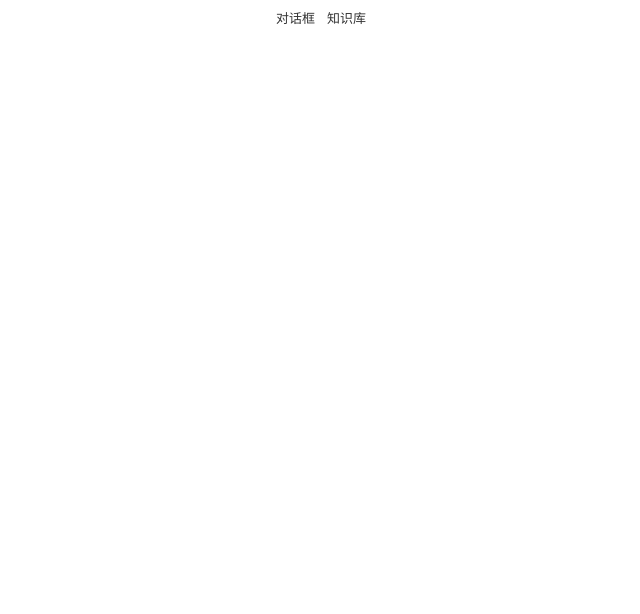
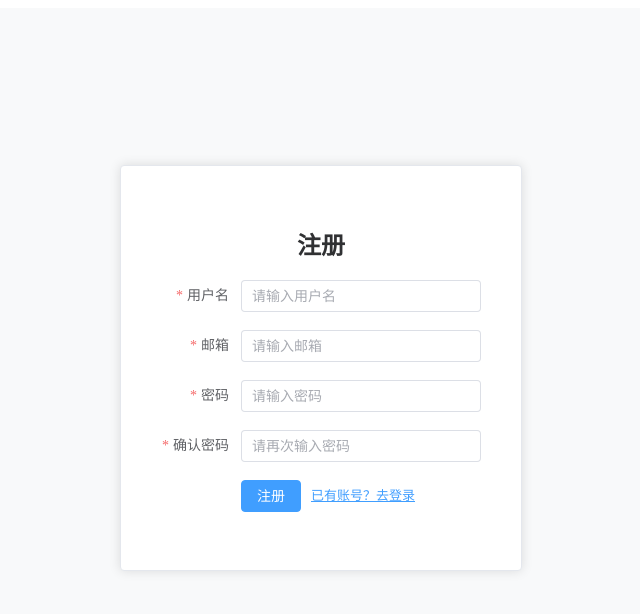
Before and after one commit to chq3272991/ai-chat-ui, a Vue app: page /register in a window 1280 px wide. Before the commit this address had no page. Shown: the top 614 px of the page, without its empty margins (319-959 px from the left). Built offline with nearby package versions, Linux system fonts and the light colour scheme.

Commit message:
input: 新增用户登录

```diff
--- a/src/App.vue
+++ b/src/App.vue
@@ -1,11 +1,18 @@
 <template>
   <div class="header-container">
     <!-- 极简 header -->
-    <header class="flex items-center px-2 py-1 border-b flex-shrink-0 bg-white header-p">
+    <header
+      v-if="showHeader"
+      class="flex items-center px-2 py-1 border-b flex-shrink-0 bg-white header-p"
+    >
       <nav class="flex gap-1">
         <router-link to="/" class="tab-btn">对话框</router-link>
         <router-link to="/kb" class="tab-btn">知识库</router-link>
       </nav>
+      <div v-if="isLoggedIn" class="ml-auto flex items-center gap-2">
+        <span>{{ username }}</span>
+        <el-button type="text" @click="logout">退出</el-button>
+      </div>
     </header>
 
     <!-- 路由内容区域，占满剩余空间 -->
@@ -16,7 +23,23 @@
 </template>
 
 <script setup lang="ts">
-// 顶层只做导航容器
+import { computed } from "vue"; // ✅ 需要加上
+import { useUserStore } from "@/stores/user";
+import { useRouter, useRoute } from "vue-router";
+const userStore = useUserStore();
+const router = useRouter(); // 用于跳转
+const route = useRoute(); // 获取当前路由信息，比如 path
+
+const isLoggedIn = computed(() => userStore.isLoggedIn);
+const username = computed(() => userStore.username);
+
+// 当在登录页或注册页时隐藏顶部导航
+const showHeader = computed(() => !["/login", "/register"].includes(route.path));
+
+function logout() {
+  userStore.logout();
+  router.push("/login");
+}
 </script>
 
 <style scoped>
--- a/src/router/index.ts
+++ b/src/router/index.ts
@@ -1,8 +1,13 @@
 import { createRouter, createWebHistory } from 'vue-router'
 import ChatPage from '../views/ChatPage.vue'
 import KnowledgeBase from '../views/KnowledgeBase.vue'
+import Login from '../views/Login.vue'
+import Register from '../views/Register.vue'
+import { useUserStore } from "@/stores/user";
 
 const routes = [
+    { path: "/login", name: "Login", component: Login },
+    { path: "/register", name: "Register", component: Register },
     { path: '/', name: 'chat', component: ChatPage },
     { path: '/kb', name: 'knowledge-base', component: KnowledgeBase }
 ]
@@ -12,4 +17,25 @@ const router = createRouter({
     routes,
 })
 
+// 全局路由守卫
+router.beforeEach((to, _from, next) => {
+
+    const userStore = useUserStore();
+
+    // 登录页和注册页不检查登录
+    if (to.path === "/login" || to.path === "/register") {
+        next();
+        return;
+    }
+
+    // 其他页面必须登录
+    if (!userStore.isLoggedIn) {
+        next("/login");
+    } else {
+        next();
+    }
+
+});
+
+
 export default router
--- /dev/null
+++ b/src/stores/user.ts
@@ -0,0 +1,70 @@
+// src/stores/user.ts
+import { defineStore } from "pinia";
+import axios from "axios";
+
+export const useUserStore = defineStore("user", {
+    state: () => ({
+        token: localStorage.getItem("token") || "",
+        username: localStorage.getItem("username") || "",
+    }),
+    getters: {
+        isLoggedIn: (state) => !!state.token,
+    },
+    actions: {
+        /**
+         * 登录
+         */
+        async loginApi(username: string, password: string) {
+            try {
+                const res = await axios.post("/api/user/login", {
+                    username,
+                    password,
+                }, {
+                    headers: { "Content-Type": "application/json" },
+                });
+
+                if (res.data.success && res.data.data) {
+                    this.token = res.data.data; // token 在 data
+                    this.username = username;
+                    localStorage.setItem("token", this.token);
+                    localStorage.setItem("username", this.username);
+                    return true;
+                } else {
+                    throw new Error(res.data.message || "登录失败");
+                }
+            } catch (err: any) {
+                throw new Error(err.message || "网络错误");
+            }
+        },
+
+        /**
+         * 注册
+         */
+        async registerApi(username: string, password: string, email: string) {
+            try {
+                const res = await axios.post("/api/user/register", {
+                    username,
+                    password,
+                    email,
+                }, {
+                    headers: { "Content-Type": "application/json" },
+                });
+
+                if (res.data.success && res.data.data) {
+                    return true; // 注册成功
+                } else {
+                    throw new Error(res.data.message || "注册失败");
+                }
+            } catch (err: any) {
+                throw new Error(err.message || "网络错误");
+            }
+        },
+
+        logout() {
+            this.token = "";
+            this.username = "";
+            localStorage.removeItem("token");
+            localStorage.removeItem("username");
+        },
+    },
+});
--- /dev/null
+++ b/src/views/Login.vue
@@ -0,0 +1,90 @@
+<template>
+  <div class="auth-container">
+    <el-card class="auth-card">
+      <h2>登录</h2>
+      <el-form :model="form" @submit.prevent="handleLogin">
+        <el-form-item label="用户">
+          <el-input v-model="form.username" placeholder="请输入用户名/邮箱" />
+        </el-form-item>
+        <el-form-item label="密码">
+          <el-input type="password" v-model="form.password" placeholder="请输入密码" />
+        </el-form-item>
+
+        <!-- 登录按钮居中 -->
+        <el-form-item class="login-button-item">
+          <div class="form-actions">
+            <el-button type="primary" @click="handleLogin">登录</el-button>
+            <router-link to="/register" class="switch-link">没有账号？去注册</router-link>
+          </div>
+        </el-form-item>
+      </el-form>
+    </el-card>
+  </div>
+</template>
+
+<script setup lang="ts">
+import { reactive } from "vue";
+import { useRouter } from "vue-router";
+import { useUserStore } from "@/stores/user";
+import { ElMessage } from "element-plus";
+
+const router = useRouter();
+const userStore = useUserStore();
+
+const form = reactive({
+  username: "",
+  password: "",
+});
+
+async function handleLogin() {
+  if (form.username && form.password) {
+    // TODO: 调用后端登录接口
+    try {
+      await userStore.loginApi(form.username, form.password);
+      ElMessage.success("登录成功");
+      router.push("/");
+    } catch (err: any) {
+      ElMessage.error(err.message);
+    }
+  } else {
+    alert("请输入用户名和密码");
+  }
+}
+</script>
+
+<style scoped>
+.auth-container {
+  display: flex;
+  justify-content: center;
+  align-items: center;
+  height: 90vh;
+  background: #f8f9fa;
+}
+
+.auth-card {
+  width: 360px;
+  padding: 20px;
+}
+
+/* 移除表单项的默认边距，确保居中不受影响 */
+.login-button-item {
+  margin: 0 !important;
+  padding: 0 !important;
+  display: flex;
+  justify-content: center;
+}
+
+/* 登录按钮居中样式 */
+.form-actions {
+  display: flex;
+  justify-content: center; /* 水平居中 */
+  align-items: center; /* 垂直居中 */
+  gap: 10px; /* 按钮和链接间距 */
+  width: 100%; /* 确保占满父容器宽度 */
+}
+
+.switch-link {
+  font-size: 13px;
+  color: #409eff;
+}
+</style>
--- /dev/null
+++ b/src/views/Register.vue
@@ -0,0 +1,148 @@
+<template>
+  <div class="auth-container">
+    <el-card class="auth-card">
+      <h2>注册</h2>
+      <el-form
+        :model="form"
+        :rules="rules"
+        ref="registerFormRef"
+        label-width="80px"
+        @submit.prevent="handleRegister"
+      >
+        <el-form-item label="用户名" prop="username">
+          <el-input v-model="form.username" placeholder="请输入用户名" />
+        </el-form-item>
+
+        <el-form-item label="邮箱" prop="email">
+          <el-input v-model="form.email" placeholder="请输入邮箱" />
+        </el-form-item>
+
+        <el-form-item label="密码" prop="password">
+          <el-input type="password" v-model="form.password" placeholder="请输入密码" />
+        </el-form-item>
+
+        <el-form-item label="确认密码" prop="confirmPassword">
+          <el-input
+            type="password"
+            v-model="form.confirmPassword"
+            placeholder="请再次输入密码"
+          />
+        </el-form-item>
+
+        <el-form-item>
+          <el-button type="primary" @click="handleRegister">注册</el-button>
+          <router-link to="/login" class="switch-link">已有账号？去登录</router-link>
+        </el-form-item>
+      </el-form>
+    </el-card>
+  </div>
+</template>
+
+<script setup lang="ts">
+import { reactive, ref } from "vue";
+import { useRouter } from "vue-router";
+import { useUserStore } from "@/stores/user";
+import { ElMessage, FormInstance } from "element-plus";
+
+const router = useRouter();
+const userStore = useUserStore();
+const registerFormRef = ref<FormInstance>();
+
+const form = reactive({
+  username: "",
+  email: "",
+  password: "",
+  confirmPassword: "",
+});
+
+// 校验规则
+const rules = {
+  username: [
+    { required: true, message: "请输入用户名", trigger: "blur" },
+    {
+      pattern: /^[\u4e00-\u9fa5a-zA-Z0-9]+$/,
+      message: "用户名只能包含汉字、字母、数字",
+      trigger: "blur",
+    },
+  ],
+  email: [
+    { required: true, message: "请输入邮箱", trigger: "blur" },
+    {
+      type: "email",
+      message: "邮箱格式不正确",
+      trigger: "blur",
+    },
+  ],
+  password: [
+    { required: true, message: "请输入密码", trigger: "blur" },
+    { min: 6, message: "密码长度不能小于6位", trigger: "blur" },
+  ],
+  confirmPassword: [
+    { required: true, message: "请再次输入密码", trigger: "blur" },
+    {
+      validator: (rule: any, value: string, callback: Function) => {
+        if (value !== form.password) {
+          callback(new Error("两次输入密码不一致"));
+        } else {
+          callback();
+        }
+      },
+      trigger: "blur",
+    },
+  ],
+};
+
+async function handleRegister() {
+  if (!registerFormRef.value) return;
+
+  registerFormRef.value.validate(async (valid) => {
+    if (!valid) return;
+
+    try {
+      await userStore.registerApi(form.username, form.password, form.email);
+      ElMessage.success("注册成功，请登录");
+      router.push("/login");
+    } catch (err: any) {
+      ElMessage.error(err.message);
+    }
+  });
+}
+</script>
+
+<style scoped>
+.auth-container {
+  display: flex;
+  justify-content: center;
+  align-items: center;
+  height: 90vh;
+  background: #f8f9fa;
+}
+.auth-card {
+  width: 360px;
+  padding: 20px;
+}
+.switch-link {
+  margin-left: 10px;
+  font-size: 13px;
+  color: #409eff;
+}
+</style>
+
+<style scoped>
+.auth-container {
+  display: flex;
+  justify-content: center;
+  align-items: center;
+  height: 90vh;
+  background: #f8f9fa;
+}
+.auth-card {
+  width: 360px;
+  padding: 20px;
+}
+.switch-link {
+  margin-left: 10px;
+  font-size: 13px;
+  color: #409eff;
+}
+</style>
```
